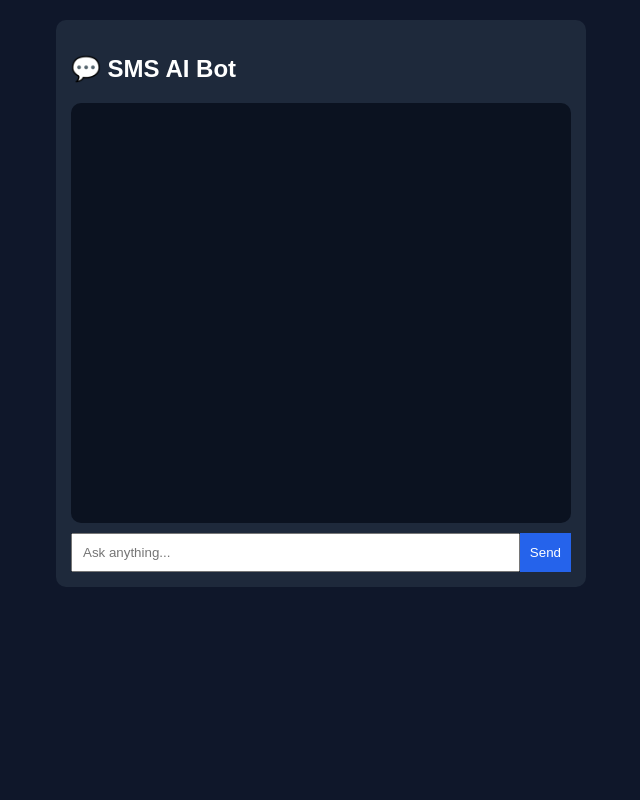
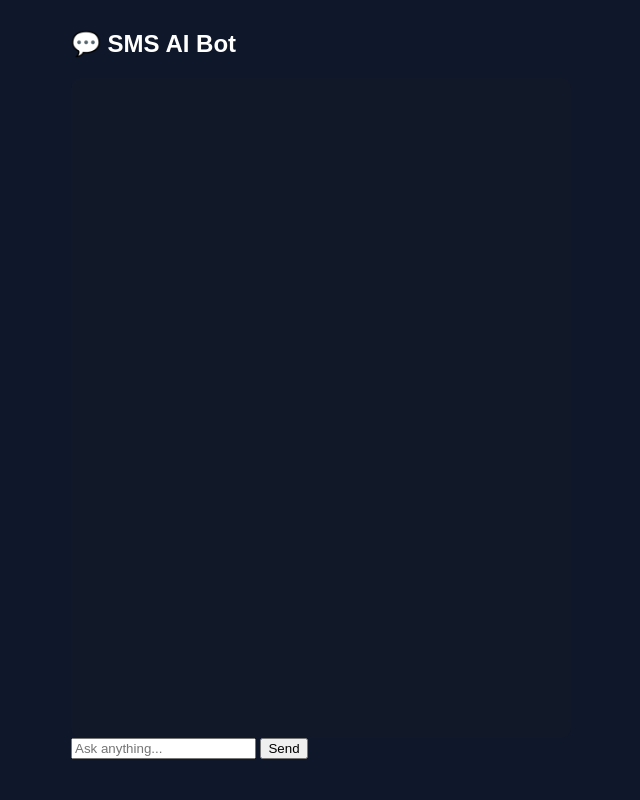
Before and after one commit to SMS-2001/sms-ai-bot, a Flask app: page / in a window 1280 px wide. Shown: the whole page, without its empty margins (319-959 px from the left). Run offline with Flask 3, Linux system fonts and the light colour scheme.

Commit message:
Update style.css

```diff
--- a/static/style.css
+++ b/static/style.css
@@ -1,53 +1,38 @@
 body {
     font-family: Arial;
     background: #0f172a;
+    margin: 0;
     color: white;
-    margin: 0;
-    padding: 0;
 }
 
 .chat-container {
     max-width: 500px;
     margin: auto;
-    margin-top: 20px;
-    background: #1e293b;
-    padding: 15px;
-    border-radius: 10px;
+    padding: 10px;
 }
 
 #chat-box {
-    height: 400px;
+    height: 80vh;
     overflow-y: auto;
-    background: #0b1220;
     padding: 10px;
+    background: #111827;
     border-radius: 10px;
-    margin-bottom: 10px;
 }
 
 .user {
     text-align: right;
-    color: #38bdf8;
-    margin: 5px;
+    margin: 8px;
+    background: #2563eb;
+    padding: 8px;
+    border-radius: 10px;
+    display: inline-block;
 }
 
 .bot {
     text-align: left;
-    color: #22c55e;
-    margin: 5px;
+    margin: 8px;
+    background: #22c55e;
+    padding: 8px;
+    border-radius: 10px;
+    display: inline-block;
 }
-
-.input-box {
-    display: flex;
-}
-
-input {
-    flex: 1;
-    padding: 10px;
-}
-
-button {
-    padding: 10px;
-    background: #2563eb;
-    color: white;
-    border: none;
-}
```
